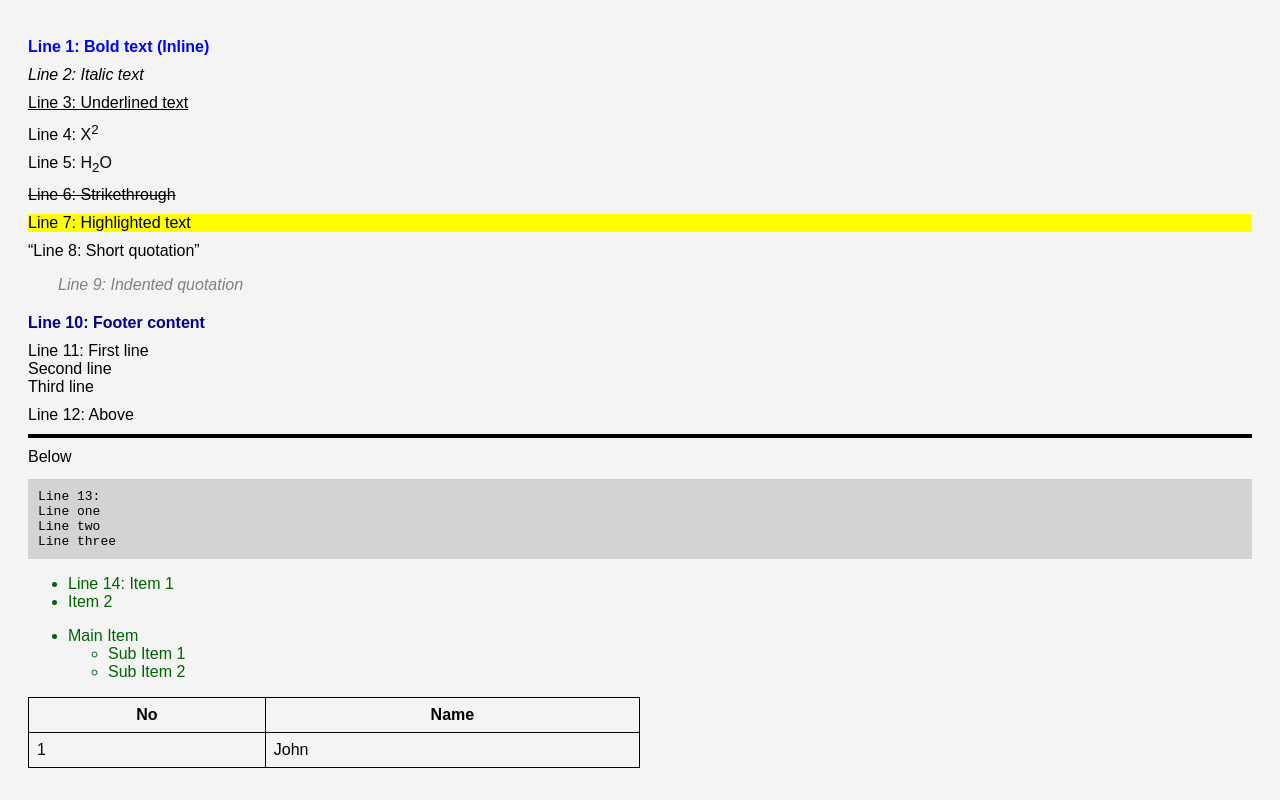
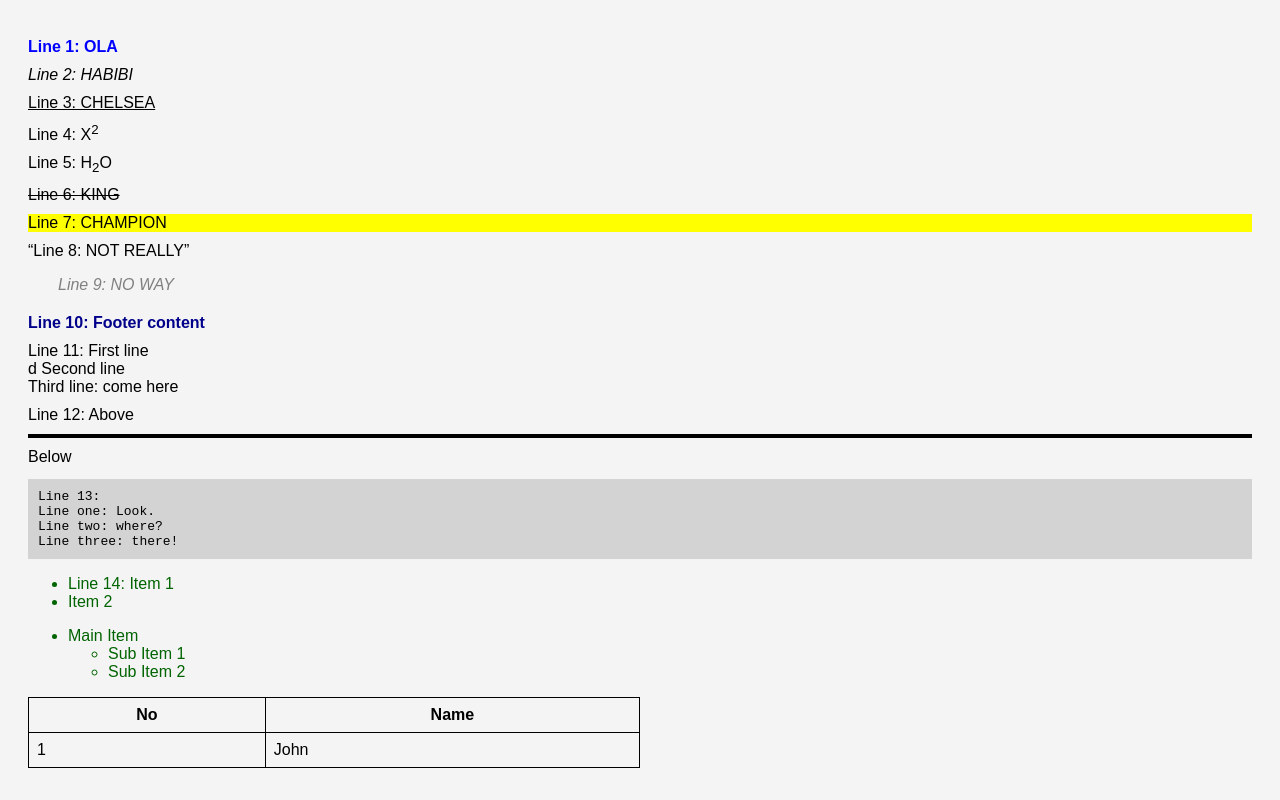
Before and after one commit to davidbiegon/dada, a plain HTML site: page index.html in a window 1280 px wide. Drawn offline with Linux system fonts and the light colour scheme.

Commit message:
Update index.html

```diff
--- a/index.html
+++ b/index.html
@@ -1,7 +1,7 @@
 <!DOCTYPE html>
 <html>
 <head>
-    <title>HTML + CSS Formatting Demo</title>
+    <title>module test 2</title>
 
     <!-- Internal CSS -->
     <style>
@@ -52,13 +52,13 @@
 <body>
 
 <!-- Line 1: Bold (Inline CSS) -->
-<p style="font-weight: bold; color: blue;">Line 1: Bold text (Inline)</p>
+<p style="font-weight: bold; color: blue;">Line 1: OLA</p>
 
 <!-- Line 2: Italics -->
-<p style="font-style: italic;">Line 2: Italic text</p>
+<p style="font-style: italic;">Line 2: HABIBI</p>
 
 <!-- Line 3: Underline -->
-<p class="underline">Line 3: Underlined text</p>
+<p class="underline">Line 3: CHELSEA</p>
 
 <!-- Line 4: Superscript -->
 <p>Line 4: X<sup>2</sup></p>
@@ -67,25 +67,25 @@
 <p>Line 5: H<sub>2</sub>O</p>
 
 <!-- Line 6: Strikethrough -->
-<p style="text-decoration: line-through;">Line 6: Strikethrough</p>
+<p style="text-decoration: line-through;">Line 6: KING</p>
 
 <!-- Line 7: Highlight -->
-<p class="highlight">Line 7: Highlighted text</p>
+<p class="highlight">Line 7: CHAMPION</p>
 
 <!-- Line 8: Quote -->
-<p><q>Line 8: Short quotation</q></p>
+<p><q>Line 8: NOT REALLY</q></p>
 
 <!-- Line 9: Indented Quote -->
-<blockquote>Line 9: Indented quotation</blockquote>
+<blockquote>Line 9: NO WAY</blockquote>
 
 <!-- Line 10: Footer -->
 <footer>Line 10: Footer content</footer>
 
 <!-- Line 11: Line Break -->
 <p>
-    Line 11: First line<br>
+    Line 11: First line<br>d
     Second line<br>
-    Third line
+    Third line: come here
 </p>
 
 <!-- Line 12: Horizontal Rule -->
@@ -96,9 +96,9 @@
 <!-- Line 13: Preformatted -->
 <pre>
 Line 13:
-Line one
-Line two
-Line three
+Line one: Look.
+Line two: where?
+Line three: there!
 </pre>
 
 <!-- Line 14: List -->
```
